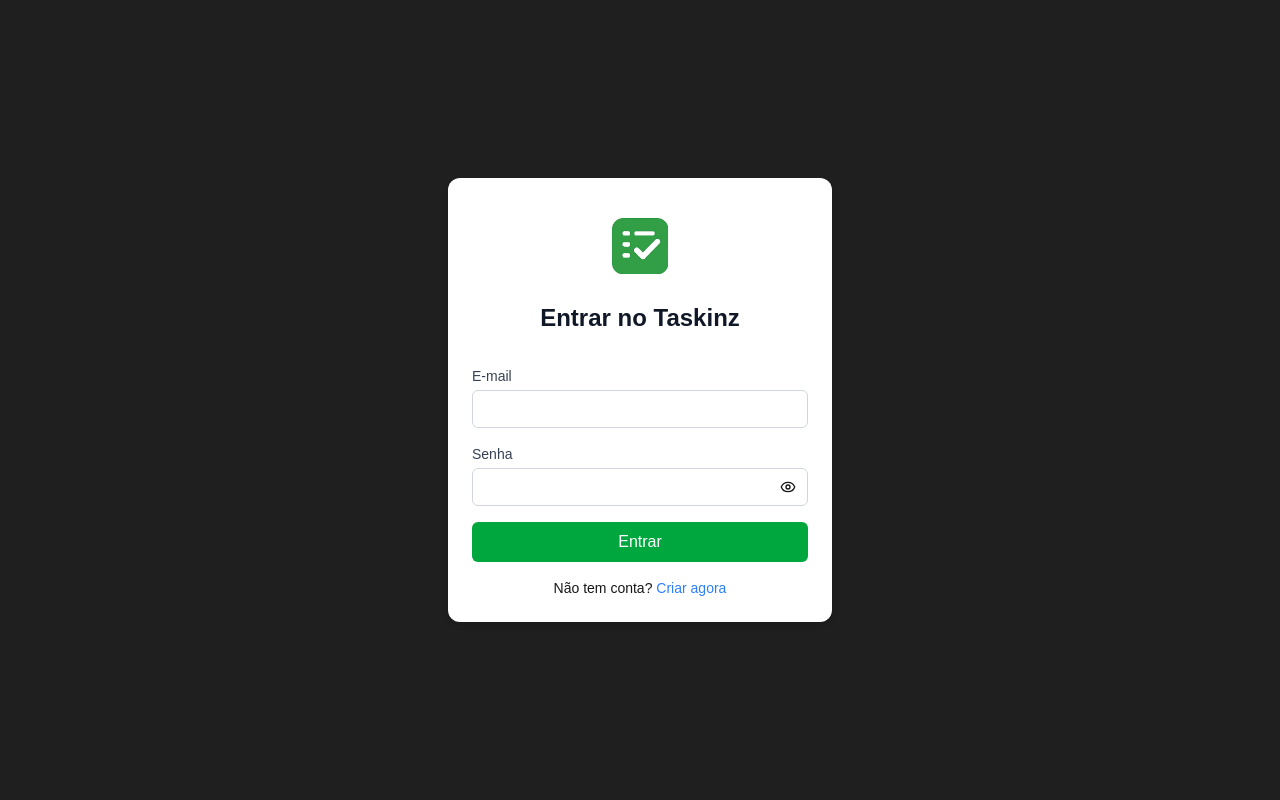
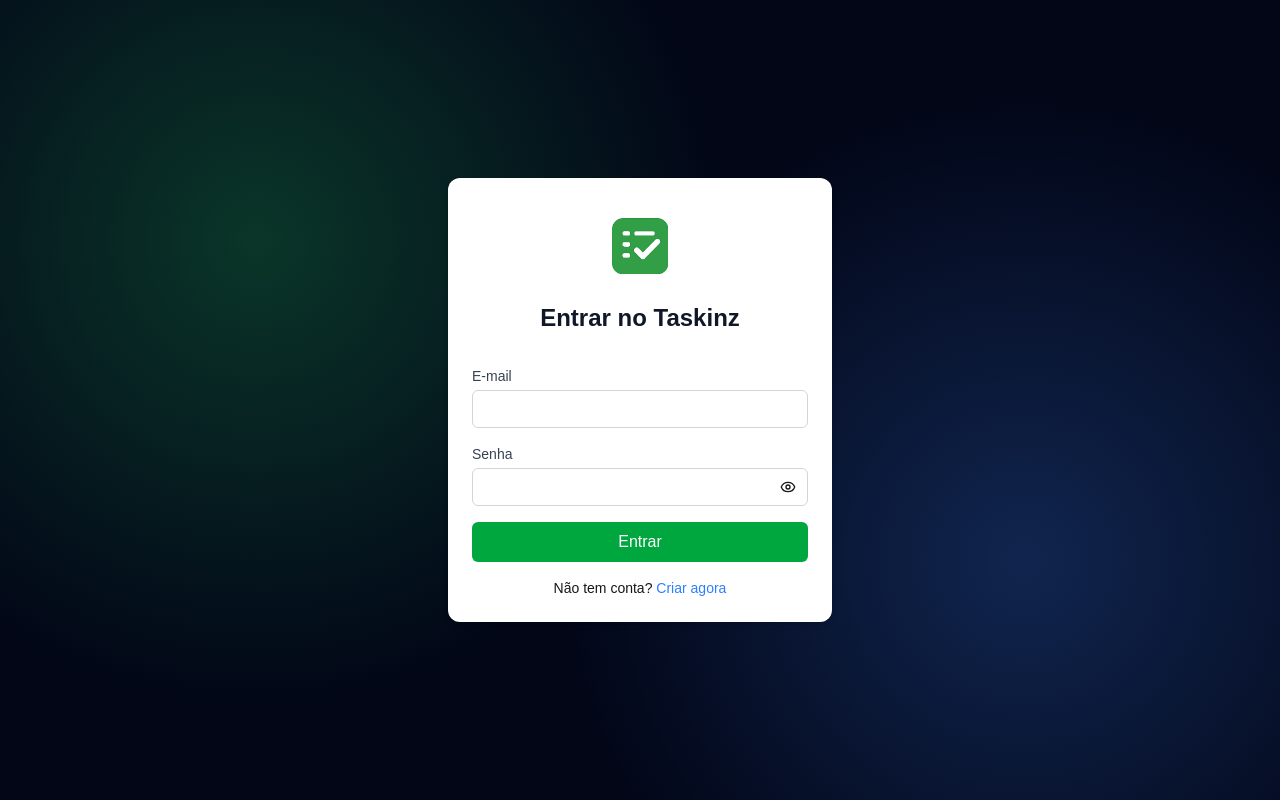
Before and after one commit to Kinz015/Taskinz, a Next.js app: page /login in a window 1280 px wide. Built offline with nearby package versions, Linux system fonts and the light colour scheme.

Commit message:
alterei a cor de funto da area de login

```diff
--- a/src/app/(auth)/layout.tsx
+++ b/src/app/(auth)/layout.tsx
@@ -4,7 +4,16 @@
   children: React.ReactNode;
 }) {
   return (
-    <main className="min-h-screen bg-[#1f1f1f] flex items-center justify-center ">
+    <main
+      className="min-h-screen flex items-center justify-center"
+      style={{
+        background: `
+      radial-gradient(circle at 20% 30%, rgba(34,197,94,0.25), transparent 40%),
+      radial-gradient(circle at 80% 70%, rgba(59,130,246,0.25), transparent 40%),
+      #020617
+    `,
+      }}
+    >
       {children}
     </main>
   );
--- a/src/componentes/RowActionsMenu/index.tsx
+++ b/src/componentes/RowActionsMenu/index.tsx
@@ -109,7 +109,7 @@
         <div
           ref={anchorRef}
           onClick={onToggle}
-          className={`${open && "py-7"} w-full h-full flex justify-center rounded-r-lg hover:bg-gray-300 p-4`}
+          className={`${open && "py-7"} cursor-pointer w-full h-full flex justify-center rounded-r-lg hover:bg-gray-300 p-4`}
         >
           <EllipsisIcon />
         </div>
```
